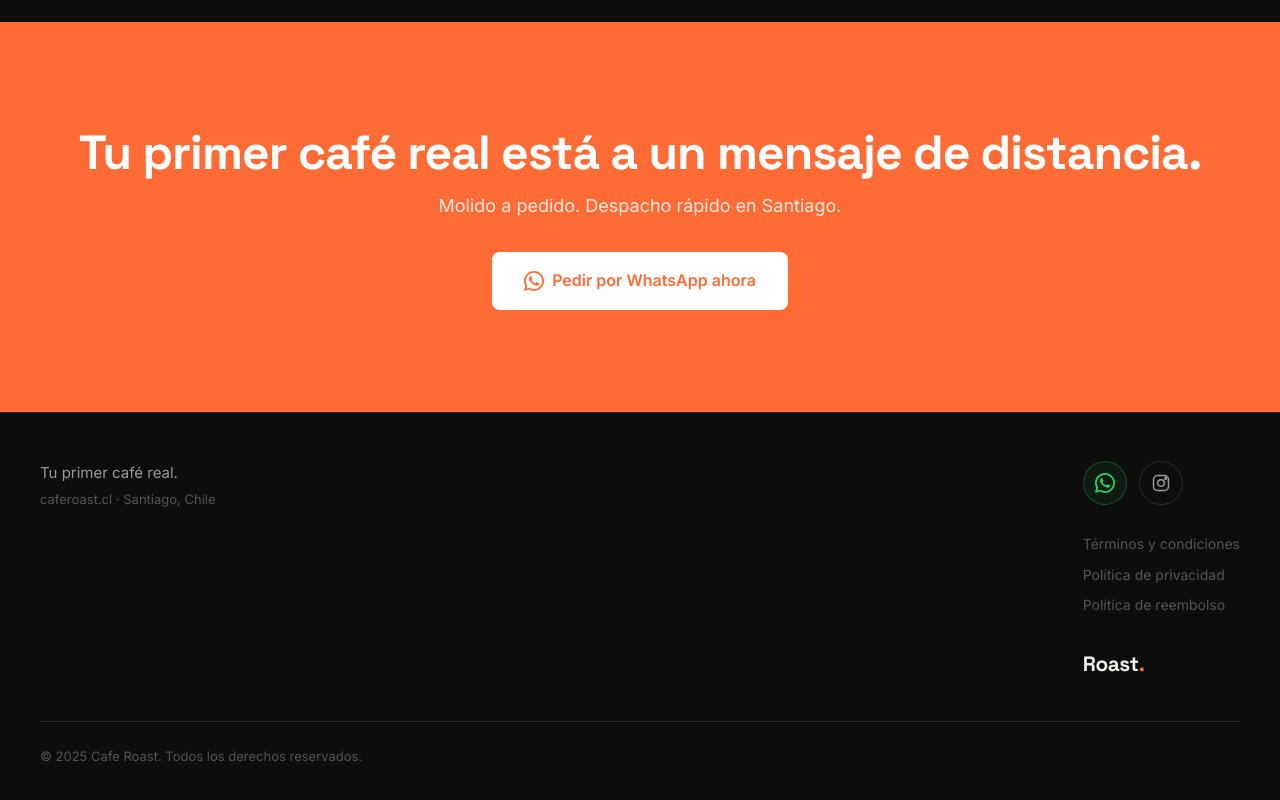
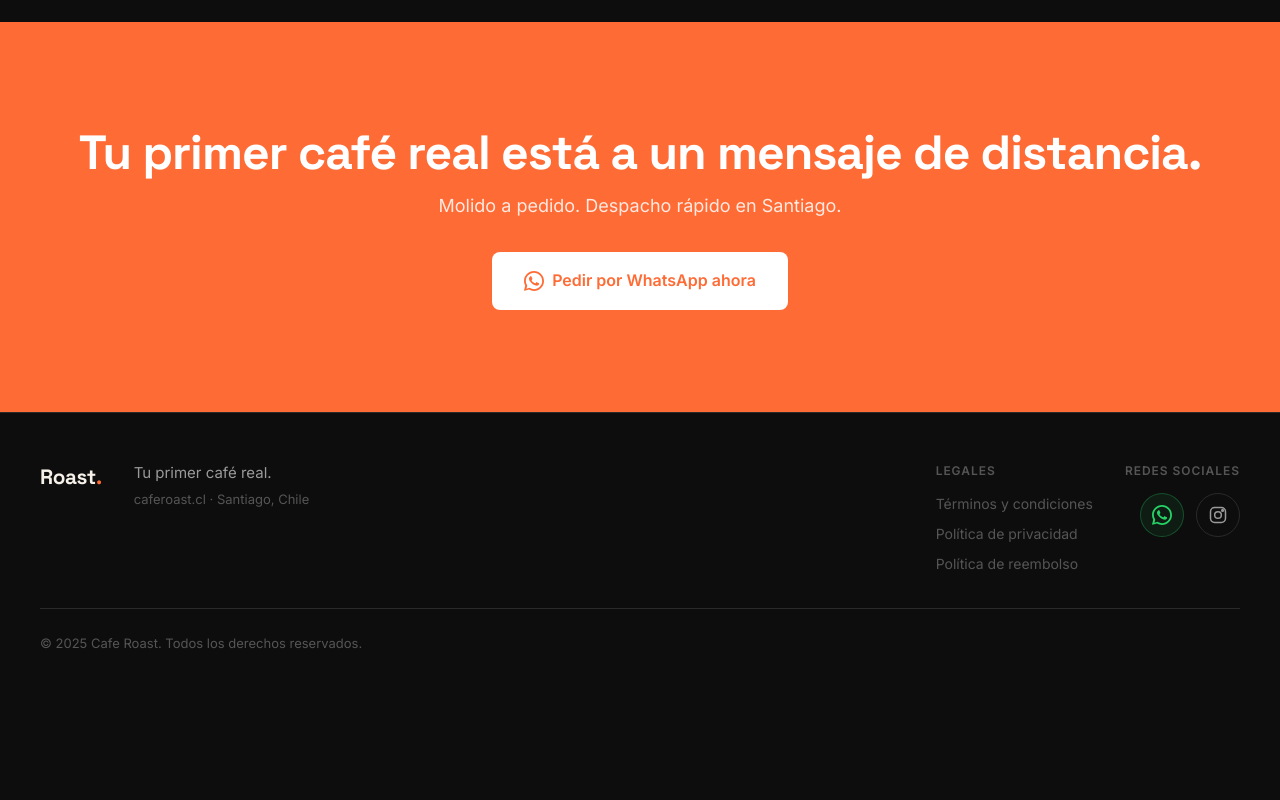
Before and after one commit to sepulg01/Roast, a plain HTML site: page index.html in a window 1280 px wide. Shown: the part 5594-6394 px from the top of the page. After the commit the page ends 6296 px from the top, so only its background shows below. Drawn offline with Linux system fonts and the light colour scheme.

Commit message:
Reorganize footer layout

```diff
--- a/index.html
+++ b/index.html
@@ -918,23 +918,24 @@
       max-width: 1200px;
       margin: 0 auto;
       display: grid;
-      gap: 2rem;
+      gap: 1.5rem;
       grid-template-columns: 1fr;
     }
-    .footer-logo {
-      font-family: 'Space Grotesk', sans-serif;
-      font-weight: 700;
-      font-size: 1.5rem;
-      letter-spacing: -0.02em;
-      margin-bottom: 0.5rem;
-    }
-    .footer-logo span { color: var(--accent); }
+    .footer-brand { display: flex; align-items: flex-start; }
     .footer-tagline { color: var(--text-secondary); font-size: 0.9375rem; }
+    .footer-meta {
+      display: flex;
+      flex-direction: column;
+      gap: 0.25rem;
+    }
+    .footer-site {
+      color: var(--text-muted);
+      font-size: 0.8125rem;
+    }
     .footer-policies {
       display: flex;
       flex-direction: column;
       gap: 0.5rem;
-      margin-top: 1rem;
     }
     .footer-policies a {
       color: var(--text-muted);
@@ -942,6 +943,19 @@
       transition: color 200ms ease;
     }
     .footer-policies a:hover { color: var(--accent); }
+    .footer-legal {
+      display: flex;
+      flex-direction: column;
+      gap: 0.75rem;
+    }
+    .footer-legal-label,
+    .footer-social-label {
+      color: var(--text-muted);
+      font-size: 0.75rem;
+      font-weight: 700;
+      letter-spacing: 0.08em;
+      text-transform: uppercase;
+    }
     .footer-contact { display: flex; flex-direction: column; gap: 0.75rem; }
     .footer-socials {
       display: flex;
@@ -958,8 +972,13 @@
       font-size: 0.8125rem;
     }
     @media (min-width: 768px) {
-      .footer-inner { grid-template-columns: minmax(0, 1fr) auto; align-items: start; }
-      .footer-contact { justify-self: end; }
+      .footer-inner {
+        grid-template-columns: auto minmax(220px, 1fr) auto auto;
+        align-items: start;
+        gap: 2rem;
+      }
+      .footer-contact { justify-self: end; align-items: flex-end; }
+      .footer-socials { justify-content: flex-end; }
     }
   </style>
 </head>
@@ -1412,11 +1431,23 @@
 <!-- FOOTER -->
 <footer>
   <div class="footer-inner">
-    <div>
+    <div class="footer-brand">
+      <span class="footer-logo-placeholder">Roast<span>.</span></span>
+    </div>
+    <div class="footer-meta">
       <p class="footer-tagline">Tu primer café real.</p>
-      <p style="color:var(--text-muted);font-size:0.8125rem;margin-top:0.25rem;">caferoast.cl · Santiago, Chile</p>
+      <p class="footer-site">caferoast.cl · Santiago, Chile</p>
+    </div>
+    <div class="footer-legal">
+      <p class="footer-legal-label">Legales</p>
+      <div class="footer-policies" aria-label="Links legales">
+        <a href="./policies/terminos-y-condiciones.html">Términos y condiciones</a>
+        <a href="./policies/politica-de-privacidad.html">Política de privacidad</a>
+        <a href="./policies/politica-de-reembolso.html">Política de reembolso</a>
+      </div>
     </div>
     <div class="footer-contact">
+      <p class="footer-social-label">Redes sociales</p>
       <div class="footer-socials" aria-label="Redes sociales">
         <a href="https://wa.me/56951172813"
            class="icon-link icon-link-whatsapp"
@@ -1432,16 +1463,8 @@
             <rect x="3" y="3" width="18" height="18" rx="5"></rect>
             <circle cx="12" cy="12" r="4"></circle>
             <circle cx="17.5" cy="6.5" r="1"></circle>
-          </svg>
+           </svg>
         </a>
-      </div>
-      <div class="footer-policies" aria-label="Links legales">
-        <a href="./policies/terminos-y-condiciones.html">Términos y condiciones</a>
-        <a href="./policies/politica-de-privacidad.html">Política de privacidad</a>
-        <a href="./policies/politica-de-reembolso.html">Política de reembolso</a>
-      </div>
-      <div style="margin-top:1.25rem;">
-        <span class="footer-logo-placeholder">Roast<span>.</span></span>
       </div>
     </div>
   </div>
```
Also changed, not shown: EXECUTION_FEEDBACK.md (+7 -0 lines).
